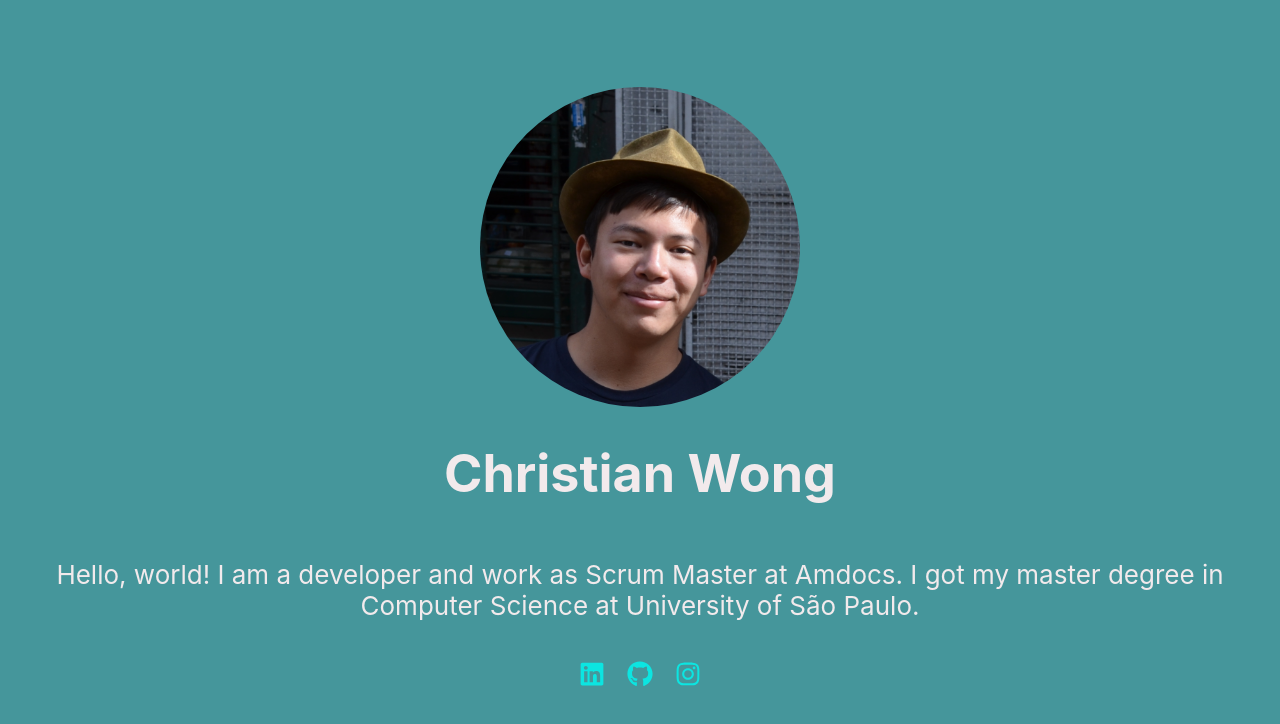
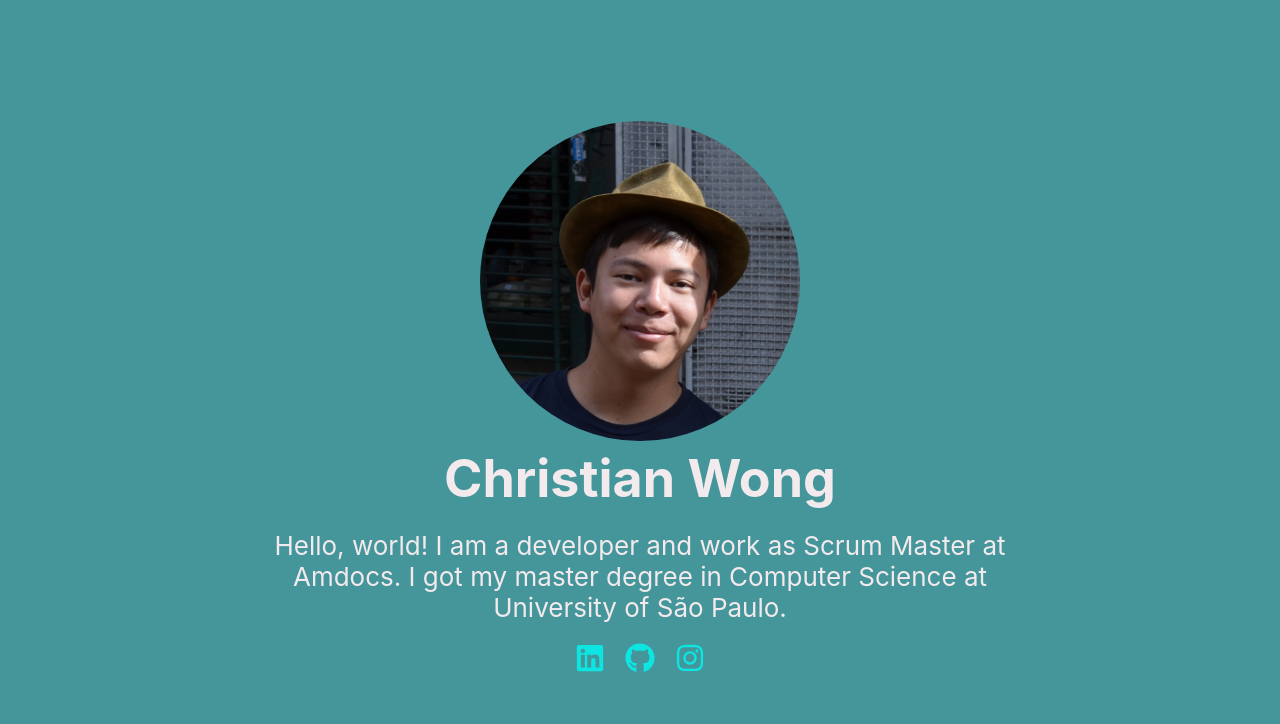
Before and after one commit to christianwong/christianwong.dev, a React (Create React App) app: page / in a window 1280 px wide. Shown: the top 724 px of the page. Built offline with nearby package versions, Linux system fonts and the light colour scheme.

Commit message:
Replaced CSS by styled-components

```diff
--- a/package.json
+++ b/package.json
@@ -14,6 +14,7 @@
     "react-dom": "^16.13.1",
     "react-icons": "^3.10.0",
     "react-scripts": "3.4.1",
+    "styled-components": "^5.1.1",
     "typescript": "~3.7.2"
   },
   "scripts": {
@@ -35,6 +36,7 @@
     ]
   },
   "devDependencies": {
+    "@types/styled-components": "^5.1.1",
     "@typescript-eslint/eslint-plugin": "^3.7.0",
     "@typescript-eslint/parser": "^3.7.0",
     "eslint": "6.8.0",
--- a/src/App.css
+++ /dev/null
@@ -1,33 +0,0 @@
-.App {
-  text-align: center;
-}
-
-.App-logo {
-  height: 40vmin;
-  pointer-events: none;
-  border-radius: 50%;
-}
-
-.App-header {
-  background-color: #45969b;
-  min-height: 100vh;
-  display: flex;
-  flex-direction: column;
-  align-items: center;
-  justify-content: center;
-  font-size: calc(10px + 2vmin);
-  color: white;
-}
-
-.App-link {
-  color: #0ce5e1;
-}
-
-h1 {
-  color: #f2eaec
-}
-
-p {
-  margin: 20px 50px 20px;
-  color: #f2eaec;
-}
--- a/src/App.tsx
+++ b/src/App.tsx
@@ -1,20 +1,19 @@
 import React from 'react';
+
+import GlobalStyle from './styles/global';
 
 import ProfileHeader from './components/ProfileHeader';
 import ProfileDescription from './components/ProfileDescription';
 import Contact from './components/Contact';
 
-import './App.css';
-
 const App: React.FC = () => {
   return (
-    <div className="App">
-      <header className="App-header">
-        <ProfileHeader />
-        <ProfileDescription />
-        <Contact />
-      </header>
-    </div>
+    <>
+      <ProfileHeader />
+      <ProfileDescription />
+      <Contact />
+      <GlobalStyle />
+    </>
   );
 };
 
--- a/src/components/Contact/index.tsx
+++ b/src/components/Contact/index.tsx
@@ -1,38 +1,33 @@
 import React from 'react';
 import { FaLinkedin, FaGithub, FaInstagram } from 'react-icons/fa';
 
+import { ExternalLink } from './styles';
+
 const Contact: React.FC = () => {
   return (
-    <>
     <p>
-        <a
-          className="App-link"
+      <ExternalLink
         href="https://www.linkedin.com/in/christian-wong/"
         target="_blank"
         rel="noopener noreferrer"
       >
-          <FaLinkedin />
-        </a>
-        &nbsp; &nbsp;
-        <a
-          className="App-link"
+        <FaLinkedin size={30} />
+      </ExternalLink>
+      <ExternalLink
         href="https://github.com/christianwong"
         target="_blank"
         rel="noopener noreferrer"
       >
-          <FaGithub />
-        </a>
-        &nbsp; &nbsp;
-        <a
-          className="App-link"
+        <FaGithub size={30} />
+      </ExternalLink>
+      <ExternalLink
         href="https://www.instagram.com/nossofuquinho/"
         target="_blank"
         rel="noopener noreferrer"
       >
-          <FaInstagram />
-        </a>
+        <FaInstagram size={30} />
+      </ExternalLink>
     </p>
-    </>
   );
 };
 
--- /dev/null
+++ b/src/components/Contact/styles.ts
@@ -0,0 +1,7 @@
+import styled from 'styled-components';
+
+export const ExternalLink = styled.a`
+  color: #0ce5e1;
+  padding-left: 10px;
+  padding-right: 10px;
+`;
--- a/src/components/ProfileDescription/index.tsx
+++ b/src/components/ProfileDescription/index.tsx
@@ -1,11 +1,13 @@
 import React from 'react';
+
+import { Description } from './styles';
 
 const ProfileDescription: React.FC = () => {
   return (
-    <p>
+    <Description>
       Hello, world! I am a developer and work as Scrum Master at Amdocs. I got
       my master degree in Computer Science at University of São Paulo.
-    </p>
+    </Description>
   );
 };
 
--- /dev/null
+++ b/src/components/ProfileDescription/styles.ts
@@ -0,0 +1,6 @@
+import styled from 'styled-components';
+
+export const Description = styled.p`
+  margin: 20px 50px 20px;
+  color: #f2eaec;
+`;
--- a/src/components/ProfileHeader/index.tsx
+++ b/src/components/ProfileHeader/index.tsx
@@ -1,12 +1,14 @@
 import React from 'react';
 
-import logo from '../../assets/chris.png';
+import { ProfilePic, Name } from './styles';
+
+import photo from '../../assets/chris.png';
 
 const ProfileHeader: React.FC = () => {
   return (
     <>
-      <img src={logo} className="App-logo" alt="logo" />
-      <h1>Christian Wong</h1>
+      <ProfilePic src={photo} alt="Hi, this is my pic!" />
+      <Name>Christian Wong</Name>
     </>
   );
 };
--- /dev/null
+++ b/src/components/ProfileHeader/styles.ts
@@ -0,0 +1,11 @@
+import styled from 'styled-components';
+
+export const ProfilePic = styled.img`
+  height: 40vmin;
+  pointer-events: none;
+  border-radius: 50%;
+`;
+
+export const Name = styled.h1`
+  color: #f2eaec;
+`;
--- /dev/null
+++ b/src/styles/global.ts
@@ -0,0 +1,29 @@
+import { createGlobalStyle } from 'styled-components';
+
+export default createGlobalStyle`
+  * {
+    margin: 0;
+    padding: 0;
+    outline: 0;
+    box-sizing: border-box;
+  }
+
+  body {
+    text-align: center;
+    background-color: #45969b;
+    min-height: 100vh;
+    display: flex;
+    flex-direction: column;
+    align-items: center;
+    justify-content: center;
+    font-size: calc(10px + 2vmin);
+    color: white;
+    -webkit-font-smoothing: antialiased;
+  }
+
+ #root {
+    max-width: 900px;
+    margin: 0 auto;
+    padding: 40px 20px;
+  }
+`;
```
Also changed, not shown: 1 other file (tests, documents, lock files or other folders). Lines whose indentation alone changed are shown as unchanged.
